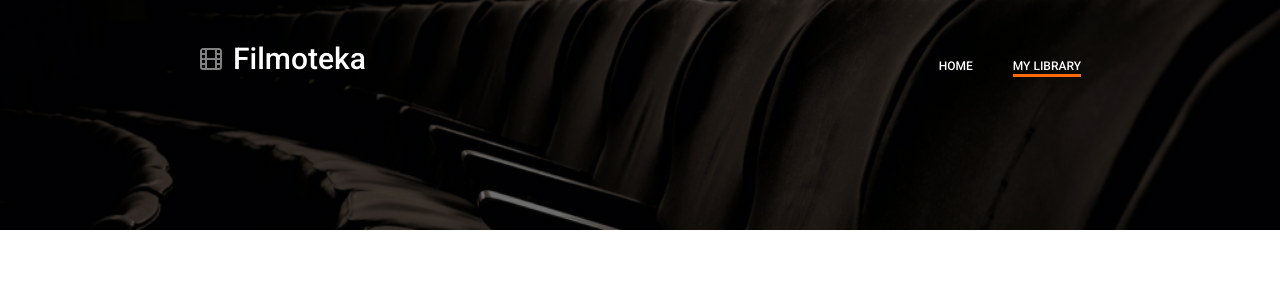
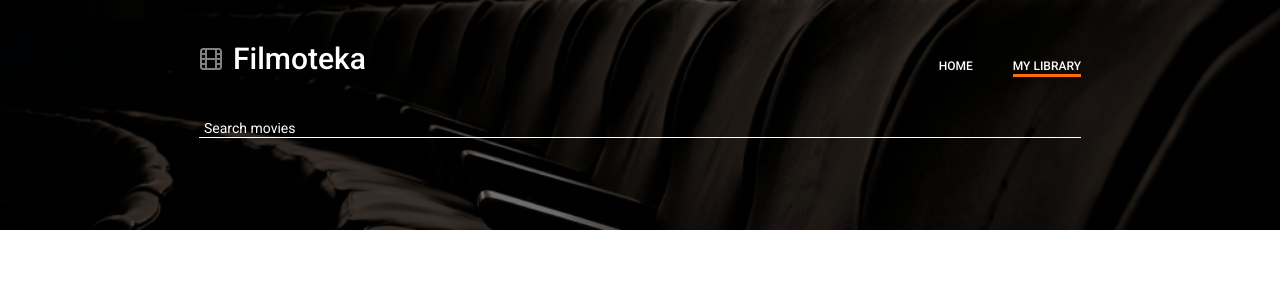
Before and after one commit to mikiteek/react-movies, a React (Create React App) app: page /my-library in a window 1280 px wide. Shown: the top 300 px of the page. Built offline with nearby package versions, Linux system fonts and the light colour scheme.

Commit message:
Create SearchForm component, add some styles

```diff
--- a/src/components/Header/Header.js
+++ b/src/components/Header/Header.js
@@ -1,13 +1,16 @@
 import React, {Component} from "react";
 import Navigation from "../Navigation/Navigation";
+import SearchForm from "../SearchForm/SearchForm";
 import styles from "./Header.module.scss";
 
 class Header extends Component {
   render() {
+    const headerStyles = [styles.header, "container"].join(" ");
     return (
       <div className={styles.wrapperHome}>
-        <header className={styles.header}>
+        <header className={headerStyles}>
           <Navigation/>
+          <SearchForm/>
         </header>
       </div>
     );
--- a/src/components/Navigation/Navigation.js
+++ b/src/components/Navigation/Navigation.js
@@ -1,12 +1,12 @@
 import React, {Component} from "react";
 import {NavLink} from "react-router-dom";
-import Logo from "../../static/images/header/film.svg";
+import Logo from "../../static/images/header/icons/film.svg";
 import styles from "./Navigation.module.scss";
 
 class Navigation extends Component {
   render() {
     return (
-      <div className="container">
+      <div>
         <nav className={styles.nav}>
           <h1>
             <NavLink
--- a/src/components/Navigation/Navigation.module.scss
+++ b/src/components/Navigation/Navigation.module.scss
@@ -2,6 +2,7 @@
   display: flex;
   justify-content: space-between;
   align-items: flex-end;
+  margin-bottom: 41px;
 }
 
 .headerTitleLink {
--- /dev/null
+++ b/src/components/SearchForm/SearchForm.js
@@ -0,0 +1,31 @@
+import React, {Component} from "react";
+import styles from "./SearchForm.module.scss";
+
+const searchInputStyles = [styles.searchInput, "js-search-input"].join(" ");
+
+class SearchForm extends Component {
+  componentDidMount() {
+    const searchInputRef = document.querySelector(".js-search-input");
+
+    searchInputRef.addEventListener("input", () => {
+      console.log("input is working");
+    });
+  }
+
+  _debouncedSearchQuery() {
+
+  }
+
+  render() {
+    return (
+      <div>
+        <form action="" className={""}>
+          <input className={searchInputStyles} id="search" type="text" placeholder="Search movies"/>
+          <label className={""} htmlFor="search"></label>
+        </form>
+      </div>
+    );
+  }
+}
+
+export default SearchForm;
--- /dev/null
+++ b/src/components/SearchForm/SearchForm.module.scss
@@ -0,0 +1,15 @@
+@import "SearchForm.variables";
+
+.searchInput {
+  display: block;
+  height: 20px;
+  padding-left: 5px;
+  width: 100%;
+  background: transparent;
+  border: none;
+  border-bottom: solid 1px #fff;
+  @extend %searchInputFont;
+  &::placeholder {
+    @extend %searchInputFont;
+  }
+}
--- /dev/null
+++ b/src/components/SearchForm/SearchForm.variables.scss
@@ -0,0 +1,7 @@
+%searchInputFont {
+  font-family: "Roboto", sans-serif;
+  color: #fff;
+  font-size: 14px;
+  font-weight: 400;
+  line-height: 1.2;
+}
```
Also changed, not shown: src/static/images/header/icons/film.svg (renamed from src/static/images/header/film.svg).
